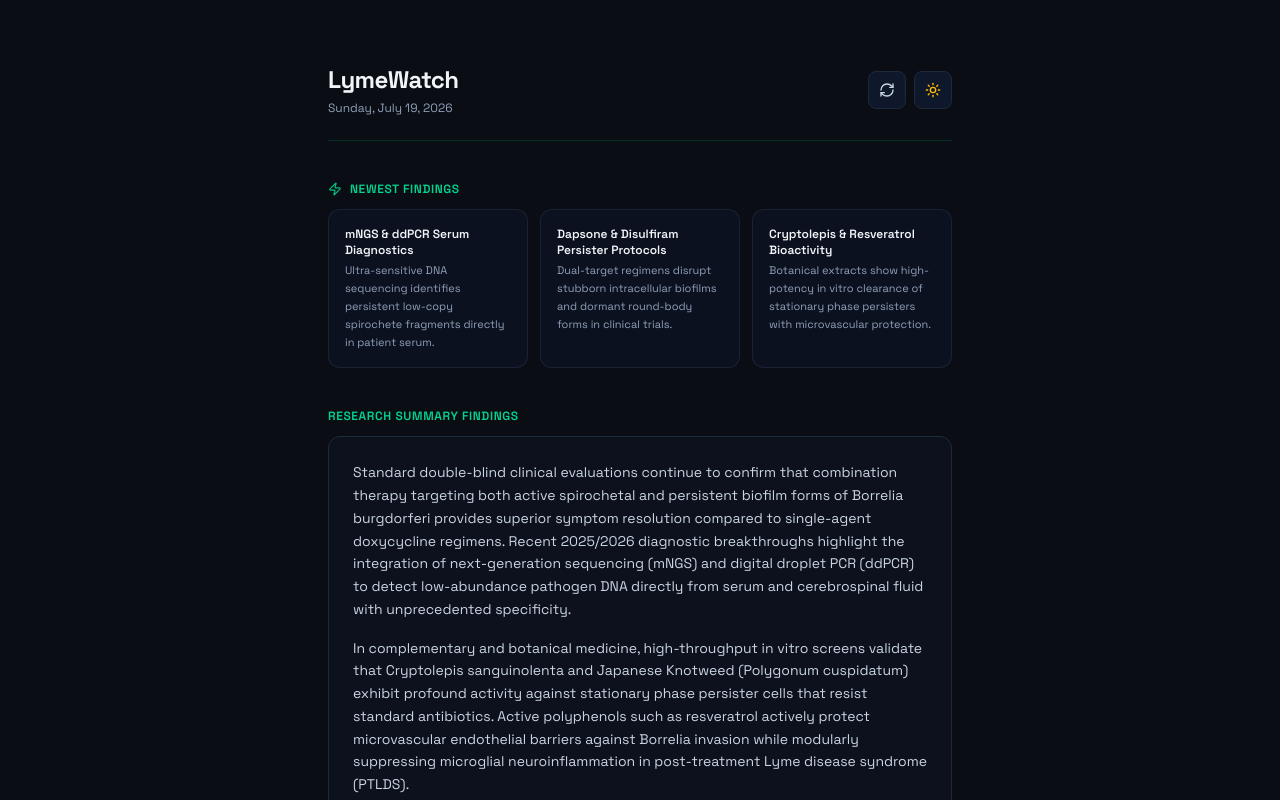
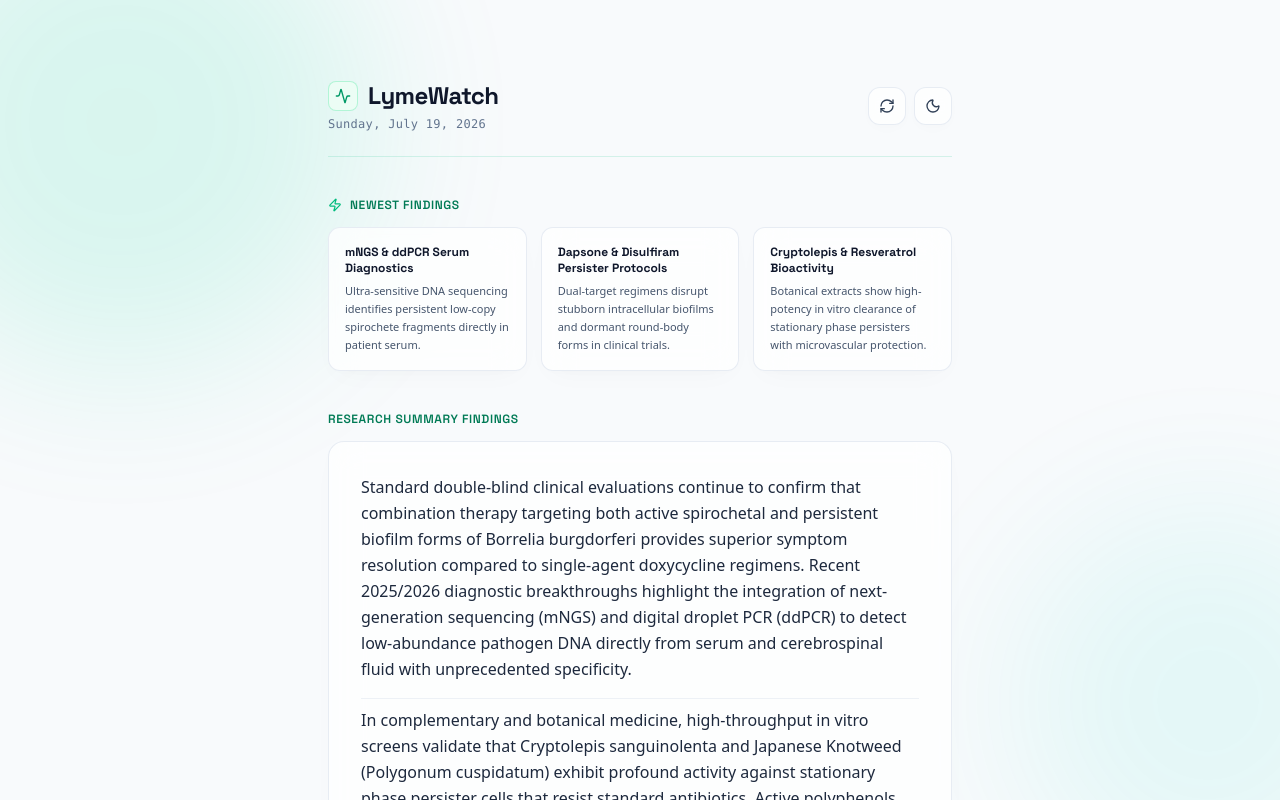
Before and after one commit to devtechedge/research-agent, a React (Vite) app: page / in a window 1280 px wide. Shown: the top 800 px of the page. Built offline with nearby package versions, Linux system fonts and the light colour scheme; no server answers.

Commit message:
feat(ui): update design system and default theme
- Switch default theme to light
- Integrate new typography (Plus Jakarta Sans, JetBrains Mono)
- Add "air-glass" UI utilities and ambient lighting effects
- Refine app branding and scroll behavior

```diff
--- a/index.html
+++ b/index.html
@@ -1,11 +1,14 @@
 <!doctype html>
-<html lang="en">
+<html lang="en" class="scroll-smooth">
   <head>
     <meta charset="UTF-8" />
     <meta name="viewport" content="width=device-width, initial-scale=1.0" />
-    <title>My Google AI Studio App</title>
+    <title>LymeWatch AI Agent</title>
+    <link rel="preconnect" href="https://fonts.googleapis.com">
+    <link rel="preconnect" href="https://fonts.gstatic.com" crossorigin>
+    <link href="https://fonts.googleapis.com/css2?family=JetBrains+Mono:wght@400;500&family=Plus+Jakarta+Sans:wght@300;400;500;600;700&family=Space+Grotesk:wght@400;500;600;700&display=swap" rel="stylesheet">
   </head>
-  <body>
+  <body class="antialiased selection:bg-emerald-500/20 selection:text-emerald-500">
     <div id="root"></div>
     <script type="module" src="/src/main.tsx"></script>
   </body>
--- a/src/App.tsx
+++ b/src/App.tsx
@@ -9,19 +9,20 @@ import {
   Moon,
   RefreshCw,
   Sparkles,
-  Zap
+  Zap,
+  Activity
 } from 'lucide-react';
 import { motion, AnimatePresence } from 'motion/react';
 import { DailyDigest } from './types';
 
 export default function App() {
-  const [theme, setTheme] = useState<'dark' | 'light'>(() => {
+  const [theme, setTheme] = useState<'light' | 'dark'>(() => {
     const saved = localStorage.getItem('lymewatch_theme');
-    return (saved === 'light' || saved === 'dark') ? saved : 'dark';
+    return (saved === 'light' || saved === 'dark') ? saved : 'light';
   });
 
   const toggleTheme = () => {
-    const newTheme = theme === 'dark' ? 'light' : 'dark';
+    const newTheme = theme === 'light' ? 'dark' : 'light';
     setTheme(newTheme);
     localStorage.setItem('lymewatch_theme', newTheme);
   };
@@ -115,37 +116,56 @@ export default function App() {
   ];
 
   return (
-    <div className={`min-h-screen transition-colors duration-300 font-sans ${
-      theme === 'dark' ? 'bg-[#0a0d14] text-slate-100' : 'bg-[#fafafa] text-slate-900'
+    <div className={`min-h-screen transition-colors duration-500 font-sans relative overflow-x-hidden ${
+      theme === 'dark' ? 'bg-[#080b11] text-slate-100' : 'bg-[#f8fafc] text-slate-900'
     }`}>
+      {/* Air Ambient Light Glow Elements */}
+      <div
+        className="air-glow-emerald w-[500px] h-[500px] -top-32 -left-32 bg-emerald-400"
+        style={{ opacity: theme === 'dark' ? 0.08 : 0.12 }}
+      />
+      <div
+        className="air-glow-emerald w-[400px] h-[400px] top-1/2 -right-32 bg-teal-400"
+        style={{ opacity: theme === 'dark' ? 0.06 : 0.08 }}
+      />
+
       {/* Action Toast */}
       <AnimatePresence>
         {feedback && (
           <motion.div
-            initial={{ opacity: 0, y: -10 }}
+            initial={{ opacity: 0, y: -12 }}
             animate={{ opacity: 1, y: 0 }}
-            exit={{ opacity: 0, y: -10 }}
-            className={`fixed top-4 left-1/2 -translate-x-1/2 px-4 py-2 rounded-full border text-xs font-medium flex items-center gap-2 ${
+            exit={{ opacity: 0, y: -12 }}
+            className={`fixed top-5 left-1/2 -translate-x-1/2 z-50 px-4 py-2 rounded-full border text-xs font-medium flex items-center gap-2 backdrop-blur-xl shadow-lg transition-all ${
               theme === 'dark'
-                ? 'bg-slate-900/90 border-slate-700 text-emerald-400'
-                : 'bg-white border-slate-200 text-emerald-700 shadow-md'
+                ? 'bg-slate-900/90 border-slate-700/80 text-emerald-400'
+                : 'bg-white/90 border-slate-200 text-emerald-700 shadow-emerald-500/5'
             }`}
           >
-            <Sparkles className="w-3.5 h-3.5 animate-spin" />
-            <span>{feedback}</span>
+            <Sparkles className="w-3.5 h-3.5 animate-spin text-emerald-500" />
+            <span className="font-mono text-[11px]">{feedback}</span>
           </motion.div>
         )}
       </AnimatePresence>
 
-      <main className="max-w-2xl mx-auto px-6 py-12 md:py-16 flex flex-col gap-10">
+      <main className="max-w-2xl mx-auto px-6 py-12 md:py-20 flex flex-col gap-10 relative z-10">
 
         {/* HEADER */}
-        <header className="flex items-center justify-between pb-6 border-b border-emerald-500/20">
-          <div>
-            <h1 className="text-2xl font-bold tracking-tight">
-              LymeWatch
-            </h1>
-            <p className={`text-xs mt-1 font-mono ${theme === 'dark' ? 'text-slate-400' : 'text-slate-500'}`}>
+        <header className="flex items-center justify-between pb-6 border-b border-emerald-500/15">
+          <div className="flex flex-col gap-1">
+            <div className="flex items-center gap-2.5">
+              <div className={`p-1.5 rounded-lg border transition-all ${
+                theme === 'dark'
+                  ? 'bg-emerald-950/40 border-emerald-500/30 text-emerald-400'
+                  : 'bg-emerald-50 border-emerald-200/80 text-emerald-600'
+              }`}>
+                <Activity className="w-4 h-4" />
+              </div>
+              <h1 className="text-2xl font-bold tracking-tight font-display">
+                LymeWatch
+              </h1>
+            </div>
+            <p className={`text-xs font-mono tracking-wide ${theme === 'dark' ? 'text-slate-400' : 'text-slate-500'}`}>
               {todayFormatted}
             </p>
           </div>
@@ -155,10 +175,8 @@ export default function App() {
               onClick={handleRunAgent}
               disabled={runningAgent}
               title="Run Research Scan"
-              className={`p-2.5 rounded-lg border text-xs font-medium transition-all ${
-                theme === 'dark'
-                  ? 'bg-slate-900 border-slate-800 text-slate-300 hover:border-emerald-500/40 hover:text-emerald-400'
-                  : 'bg-white border-slate-200 text-slate-700 hover:border-emerald-300 hover:text-emerald-700'
+              className={`p-2.5 rounded-xl transition-all duration-300 floating-card ${
+                theme === 'dark' ? 'air-glass-dark text-slate-300 hover:text-emerald-400' : 'air-glass-light text-slate-700 hover:text-emerald-600'
               } disabled:opacity-50`}
             >
               <RefreshCw className={`w-4 h-4 ${runningAgent ? 'animate-spin text-emerald-500' : ''}`} />
@@ -167,10 +185,8 @@ export default function App() {
             <button
               onClick={toggleTheme}
               aria-label="Toggle Theme"
-              className={`p-2.5 rounded-lg border transition-all ${
-                theme === 'dark'
-                  ? 'bg-slate-900 border-slate-800 text-amber-400'
-                  : 'bg-white border-slate-200 text-slate-700'
+              className={`p-2.5 rounded-xl transition-all duration-300 floating-card ${
+                theme === 'dark' ? 'air-glass-dark text-amber-400' : 'air-glass-light text-slate-700'
               }`}
             >
               {theme === 'dark' ? <Sun className="w-4 h-4" /> : <Moon className="w-4 h-4" />}
@@ -179,30 +195,32 @@ export default function App() {
         </header>
 
         {/* HIGHLIGHTED NEWEST FINDINGS */}
-        <section className="flex flex-col gap-3">
+        <section className="flex flex-col gap-3.5">
           <div className="flex items-center gap-2">
             <Zap className="w-3.5 h-3.5 text-emerald-500" />
-            <h2 className={`text-xs font-semibold tracking-wider uppercase ${
+            <h2 className={`text-xs font-semibold tracking-wider uppercase font-display ${
               theme === 'dark' ? 'text-emerald-400' : 'text-emerald-700'
             }`}>
               Newest Findings
             </h2>
           </div>
 
-          <div className="grid grid-cols-1 md:grid-cols-3 gap-3">
+          <div className="grid grid-cols-1 md:grid-cols-3 gap-3.5">
             {newestFindings.map((item, idx) => (
               <div
                 key={idx}
-                className={`p-4 rounded-xl border ${
-                  theme === 'dark'
-                    ? 'bg-slate-900/50 border-slate-800/80'
-                    : 'bg-white border-slate-200 shadow-sm'
+                className={`p-4 rounded-xl floating-card transition-all duration-300 ${
+                  theme === 'dark' ? 'air-glass-dark' : 'air-glass-light'
                 }`}
               >
-                <h3 className={`text-xs font-semibold mb-1 ${theme === 'dark' ? 'text-slate-100' : 'text-slate-900'}`}>
+                <h3 className={`text-xs font-bold mb-1.5 font-display ${
+                  theme === 'dark' ? 'text-slate-100' : 'text-slate-900'
+                }`}>
                   {item.title}
                 </h3>
-                <p className={`text-[11px] leading-relaxed ${theme === 'dark' ? 'text-slate-400' : 'text-slate-600'}`}>
+                <p className={`text-[11px] leading-relaxed ${
+                  theme === 'dark' ? 'text-slate-400' : 'text-slate-600'
+                }`}>
                   {item.desc}
                 </p>
               </div>
@@ -211,22 +229,23 @@ export default function App() {
         </section>
 
         {/* RESEARCH SUMMARY FINDINGS (2 PARAGRAPHS) */}
-        <section className="flex flex-col gap-3">
-          <h2 className={`text-xs font-semibold tracking-wider uppercase ${
+        <section className="flex flex-col gap-3.5">
+          <h2 className={`text-xs font-semibold tracking-wider uppercase font-display ${
             theme === 'dark' ? 'text-emerald-400' : 'text-emerald-700'
           }`}>
             Research Summary Findings
           </h2>
 
-          <article className={`p-6 rounded-xl border leading-relaxed space-y-4 ${
-            theme === 'dark'
-              ? 'bg-slate-900/40 border-slate-800 text-slate-300'
-              : 'bg-white border-slate-200 text-slate-800 shadow-sm'
+          <article className={`p-6 md:p-8 rounded-2xl leading-relaxed space-y-4 floating-card transition-all duration-300 ${
+            theme === 'dark' ? 'air-glass-dark text-slate-300' : 'air-glass-light text-slate-800'
           }`}>
-            <p className="text-sm leading-relaxed">
+            <p className="text-sm md:text-base leading-relaxed tracking-normal">
               {paragraph1}
             </p>
-            <p className="text-sm leading-relaxed">
+            <div className={`w-full h-px my-2 ${
+              theme === 'dark' ? 'bg-slate-800/60' : 'bg-slate-200/60'
+            }`} />
+            <p className="text-sm md:text-base leading-relaxed tracking-normal">
               {paragraph2}
             </p>
           </article>
--- a/src/index.css
+++ b/src/index.css
@@ -1,27 +1,73 @@
-@import url('https://fonts.googleapis.com/css2?family=Space+Grotesk:wght@300;400;500;600;700&display=swap');
 @import "tailwindcss";
 
 @layer base {
-  * {
-    font-family: 'Space Grotesk', -apple-system, BlinkMacSystemFont, 'Segoe UI', Roboto, sans-serif !important;
+  html {
+    scroll-behavior: smooth;
+    font-family: 'Plus Jakarta Sans', -apple-system, BlinkMacSystemFont, sans-serif;
   }
 
   body {
-    font-family: 'Space Grotesk', -apple-system, BlinkMacSystemFont, 'Segoe UI', Roboto, sans-serif !important;
+    font-family: 'Plus Jakarta Sans', -apple-system, BlinkMacSystemFont, sans-serif;
     -webkit-font-smoothing: antialiased;
     -moz-osx-font-smoothing: grayscale;
   }
+
+  h1, h2, h3, .font-display {
+    font-family: 'Space Grotesk', 'Plus Jakarta Sans', sans-serif;
+  }
+
+  code, pre, .font-mono {
+    font-family: 'JetBrains Mono', monospace;
+  }
 }
 
-/* Minimalist scrollbar */
+/* Minimalist Air-Light Scrollbar */
 ::-webkit-scrollbar {
-  width: 4px;
-  height: 4px;
+  width: 5px;
+  height: 5px;
 }
 ::-webkit-scrollbar-track {
   background: transparent;
 }
 ::-webkit-scrollbar-thumb {
-  background: rgba(16, 185, 129, 0.25);
+  background: rgba(16, 185, 129, 0.2);
   border-radius: 9999px;
 }
+::-webkit-scrollbar-thumb:hover {
+  background: rgba(16, 185, 129, 0.4);
+}
+
+/* Futuristic Air-Floating UI Utilities */
+.air-glass-light {
+  background: rgba(255, 255, 255, 0.75);
+  backdrop-filter: blur(16px);
+  -webkit-backdrop-filter: blur(16px);
+  border: 1px solid rgba(226, 232, 240, 0.8);
+  box-shadow: 0 10px 30px -10px rgba(0, 0, 0, 0.03), 0 4px 12px -2px rgba(0, 0, 0, 0.02);
+}
+
+.air-glass-dark {
+  background: rgba(13, 18, 28, 0.75);
+  backdrop-filter: blur(16px);
+  -webkit-backdrop-filter: blur(16px);
+  border: 1px solid rgba(255, 255, 255, 0.08);
+  box-shadow: 0 10px 30px -10px rgba(0, 0, 0, 0.5), 0 4px 12px -2px rgba(0, 0, 0, 0.3);
+}
+
+/* Floating Card Hover Effect */
+.floating-card {
+  transition: transform 0.3s cubic-bezier(0.16, 1, 0.3, 1), box-shadow 0.3s cubic-bezier(0.16, 1, 0.3, 1), border-color 0.3s ease;
+}
+
+.floating-card:hover {
+  transform: translateY(-2px);
+}
+
+/* Ambient Floating Light Glows */
+.air-glow-emerald {
+  position: absolute;
+  border-radius: 9999px;
+  filter: blur(80px);
+  pointer-events: none;
+  opacity: 0.15;
+}
```
